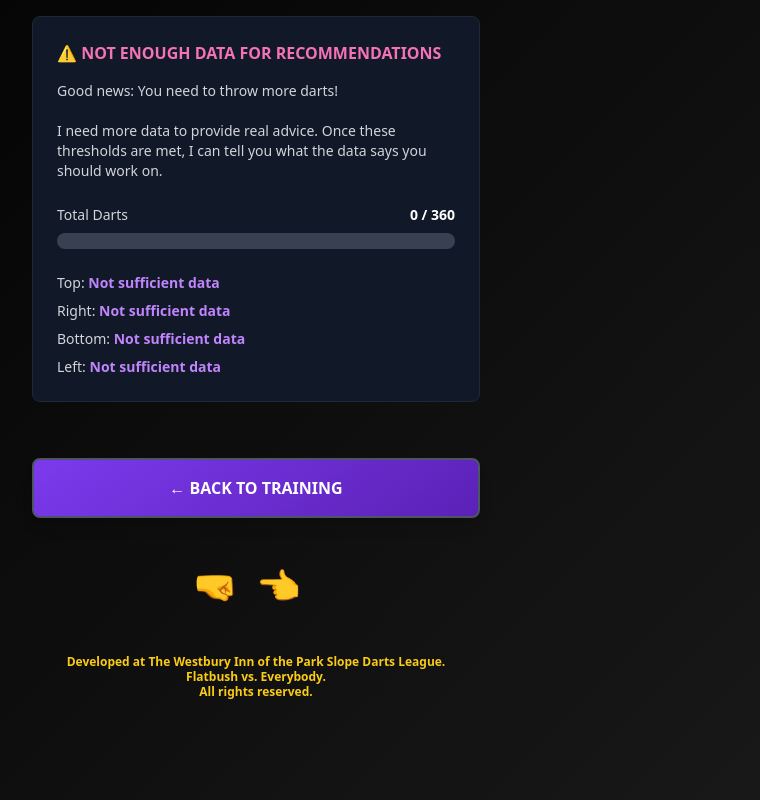
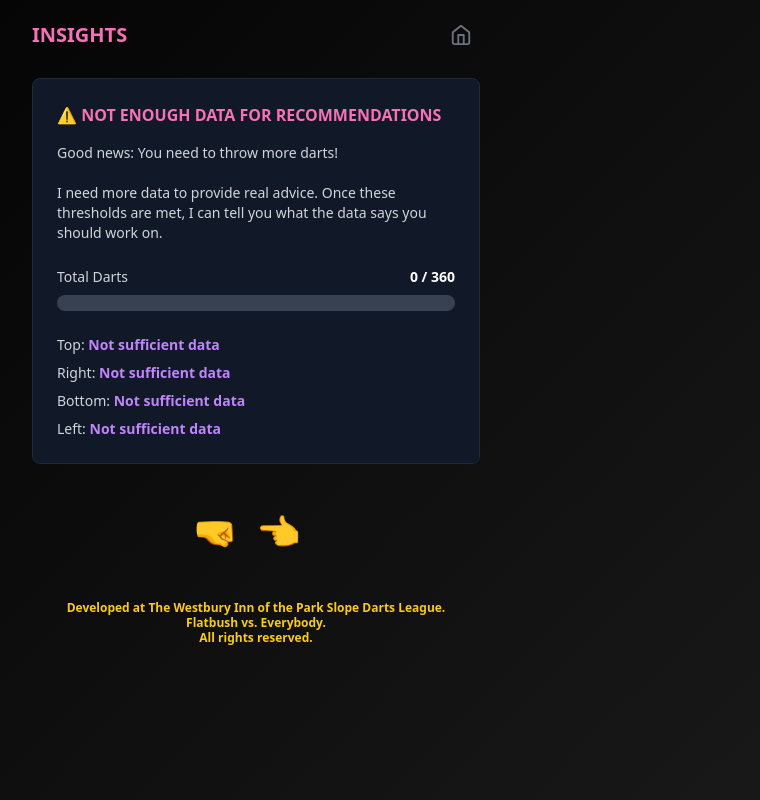
Before and after one commit to drew-gra/wb4-dart-trainer, a React (Vite) app: page / in a window 1280 px wide. Both pictures are taken after a click on the button "💡 INSIGHTS". Shown: the whole page, without its empty margins (384-1144 px from the left). Built offline with nearby package versions, Linux system fonts and the light colour scheme.

Commit message:
Insights header with home nav

```diff
--- a/src/components/modes/Insights.jsx
+++ b/src/components/modes/Insights.jsx
@@ -2,7 +2,22 @@ import React from 'react';
 import { useSessionStore } from '../../store/gameStore';
 import { calculateDataSufficiency, calculateRegionalAnalysis } from '../../utils/heatmap';
 import { BOARD_REGIONS } from '../../utils/constants';
-import { Button } from '../ui/Button';
+// Home icon SVG component
+const HomeIcon = ({ size = 20 }) => (
+  <svg
+    width={size}
+    height={size}
+    viewBox="0 0 24 24"
+    fill="none"
+    stroke="currentColor"
+    strokeWidth="2"
+    strokeLinecap="round"
+    strokeLinejoin="round"
+  >
+    <path d="M3 9l9-7 9 7v11a2 2 0 0 1-2 2H5a2 2 0 0 1-2-2z" />
+    <polyline points="9 22 9 12 15 12 15 22" />
+  </svg>
+);
 
 export const Insights = ({ onBack }) => {
   const repsSessions = useSessionStore(state => state.repsSessions);
@@ -30,6 +45,17 @@ export const Insights = ({ onBack }) => {
 
   return (
     <>
+      {/* Insights Header with Home */}
+      <div className="flex items-center justify-between mb-6">
+        <h2 className="text-xl font-bold text-pink-400">INSIGHTS</h2>
+        <button
+          onClick={onBack}
+          className="p-2 rounded-lg transition-all text-gray-500 hover:text-gray-300"
+        >
+          <HomeIcon size={22} />
+        </button>
+      </div>
+
       {!dataSufficiency.hasMinimum ? (
         // PROGRESS METER - Not enough data yet
         <div className="bg-gray-900 rounded-lg p-6 mb-6 border border-gray-800">
@@ -105,15 +131,6 @@ export const Insights = ({ onBack }) => {
         </div>
       )}
 
-      {/* Back button */}
-      <Button
-        onClick={onBack}
-        className="w-full mt-8"
-        size="lg"
-        style={{ background: 'linear-gradient(145deg, #7c3aed, #5b21b6)' }}
-      >
-        ← BACK TO TRAINING
-      </Button>
     </>
   );
 };
```
